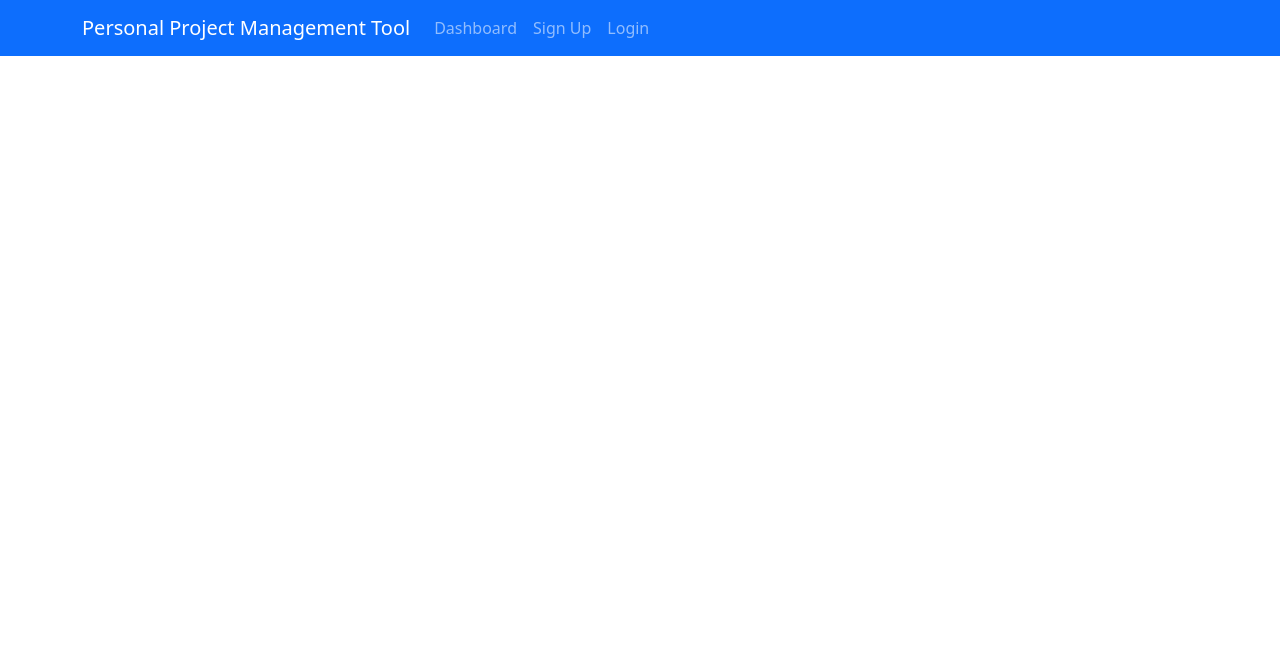
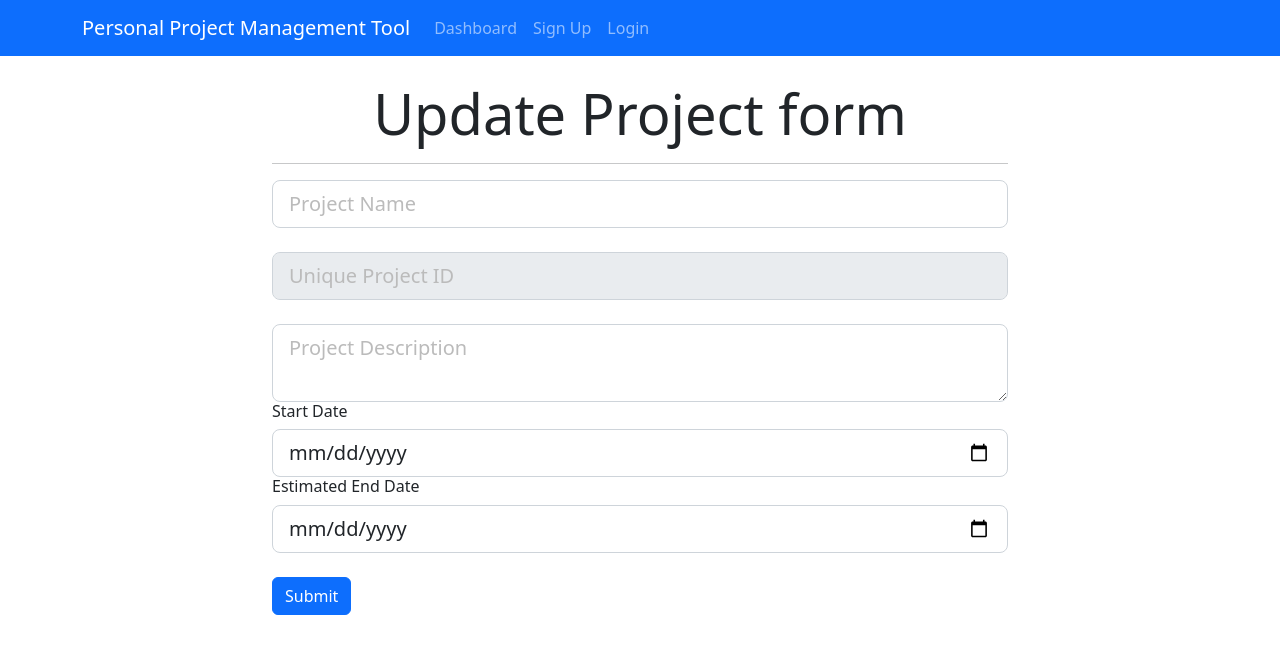
Before and after one commit to vincekashaka/PPMTool, a React (Create React App) app in the folder ppmtool-react-client/: page /updateProject/1 in a window 1280 px wide. Shown: the top 654 px of the page. Built offline with nearby package versions, Linux system fonts and the light colour scheme.

Commit message:
Update project Form

```diff
--- a/ppmtool-react-client/src/App.js
+++ b/ppmtool-react-client/src/App.js
@@ -5,6 +5,7 @@ import Dashboard from './componets/Dashboard';
 import Header from './componets/layout/Header';
 import { BrowserRouter as Router, Route, Routes } from 'react-router-dom';
 import AddProject from './componets/project/AddProject';
+import UpdateProject from './componets/project/UpdateProject';
 
 function App() {
   return (
@@ -15,6 +16,8 @@ function App() {
         <Routes>
           <Route exact path='/' element={<Dashboard />} />
           <Route exact path='/addProject' element={<AddProject />} />
+          <Route exact path='/updateProject/:id' element={<UpdateProject />} />
+
           <Route />
         </Routes>
       </div>
--- a/ppmtool-react-client/src/componets/project/ProjectItem.js
+++ b/ppmtool-react-client/src/componets/project/ProjectItem.js
@@ -1,4 +1,5 @@
 import React, { Component } from 'react';
+import { Link } from 'react-router-dom';
 
 class ProjectItem extends Component {
   render() {
@@ -21,11 +22,11 @@ class ProjectItem extends Component {
                     <i className='fa fa-flag-checkered pr-1'> Project Board </i>
                   </li>
                 </a>
-                <a href='#'>
+                <Link to={`/updateProject/${project.projectIdentifier}`}>
                   <li className='list-group-item update'>
                     <i className='fa fa-edit pr-1'> Update Project Info</i>
                   </li>
-                </a>
+                </Link>
                 <a href=''>
                   <li className='list-group-item delete'>
                     <i className='fa fa-minus-circle pr-1'> Delete Project</i>
--- /dev/null
+++ b/ppmtool-react-client/src/componets/project/UpdateProject.js
@@ -0,0 +1,65 @@
+import React, { Component } from 'react';
+
+class UpdateProject extends Component {
+  render() {
+    return (
+      <div className='project'>
+        <div className='container'>
+          <div className='row'>
+            <div className='col-md-8 m-auto'>
+              <h5 className='display-4 text-center'>Update Project form</h5>
+              <hr />
+              <form>
+                <div className='form-group'>
+                  <input
+                    type='text'
+                    className='form-control form-control-lg '
+                    placeholder='Project Name'
+                  />
+                </div>
+                <br />
+                <div className='form-group'>
+                  <input
+                    type='text'
+                    className='form-control form-control-lg'
+                    placeholder='Unique Project ID'
+                    disabled
+                  />
+                </div>
+                <br />
+                <div className='form-group'>
+                  <textarea
+                    className='form-control form-control-lg'
+                    placeholder='Project Description'
+                  ></textarea>
+                </div>
+                <h6>Start Date</h6>
+                <div className='form-group'>
+                  <input
+                    type='date'
+                    className='form-control form-control-lg'
+                    name='start_date'
+                  />
+                </div>
+                <h6>Estimated End Date</h6>
+                <div className='form-group'>
+                  <input
+                    type='date'
+                    className='form-control form-control-lg'
+                    name='end_date'
+                  />
+                </div>
+
+                <input
+                  type='submit'
+                  className='btn btn-primary btn-block mt-4'
+                />
+              </form>
+            </div>
+          </div>
+        </div>
+      </div>
+    );
+  }
+}
+export default UpdateProject;
```
